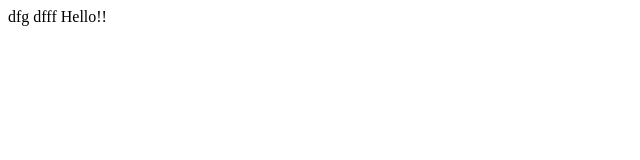
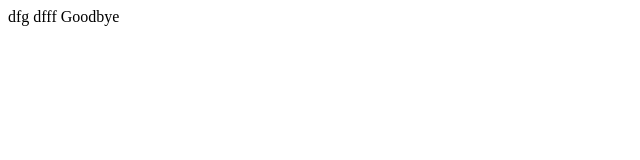
Before and after one commit to AprilRoseBenson/midterm, a plain HTML site: page app/index.html in a window 1280 px wide. Shown: the full height of the page, 0-640 px from the left. Drawn offline with Linux system fonts and the light colour scheme.

Commit message:
Update index.html

```diff
--- a/app/index.html
+++ b/app/index.html
@@ -3,5 +3,5 @@
 
     dfff
 
-    <hi>Hello!!</hi>
+    <hi>Goodbye</hi>
 </html>
```
